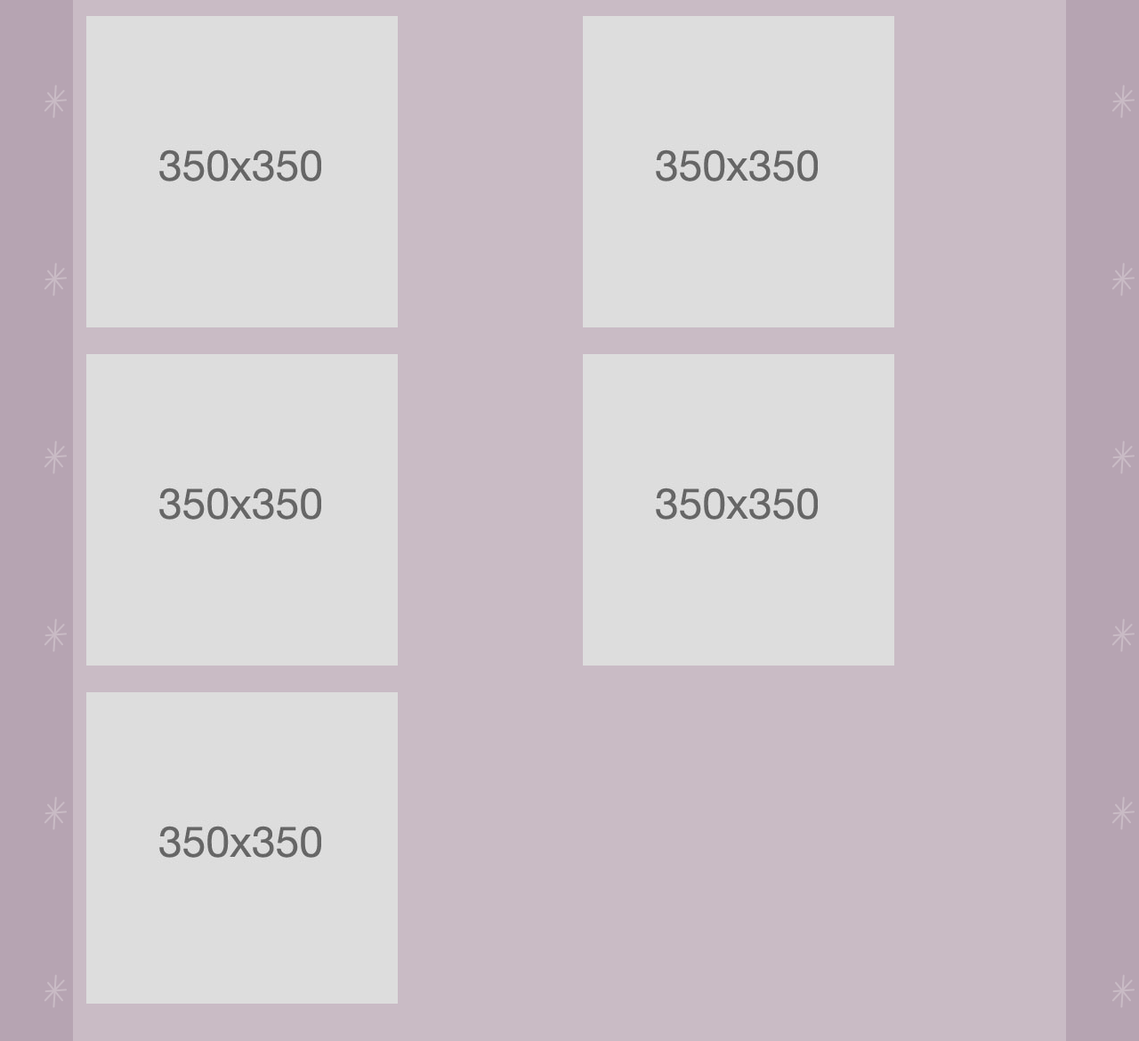
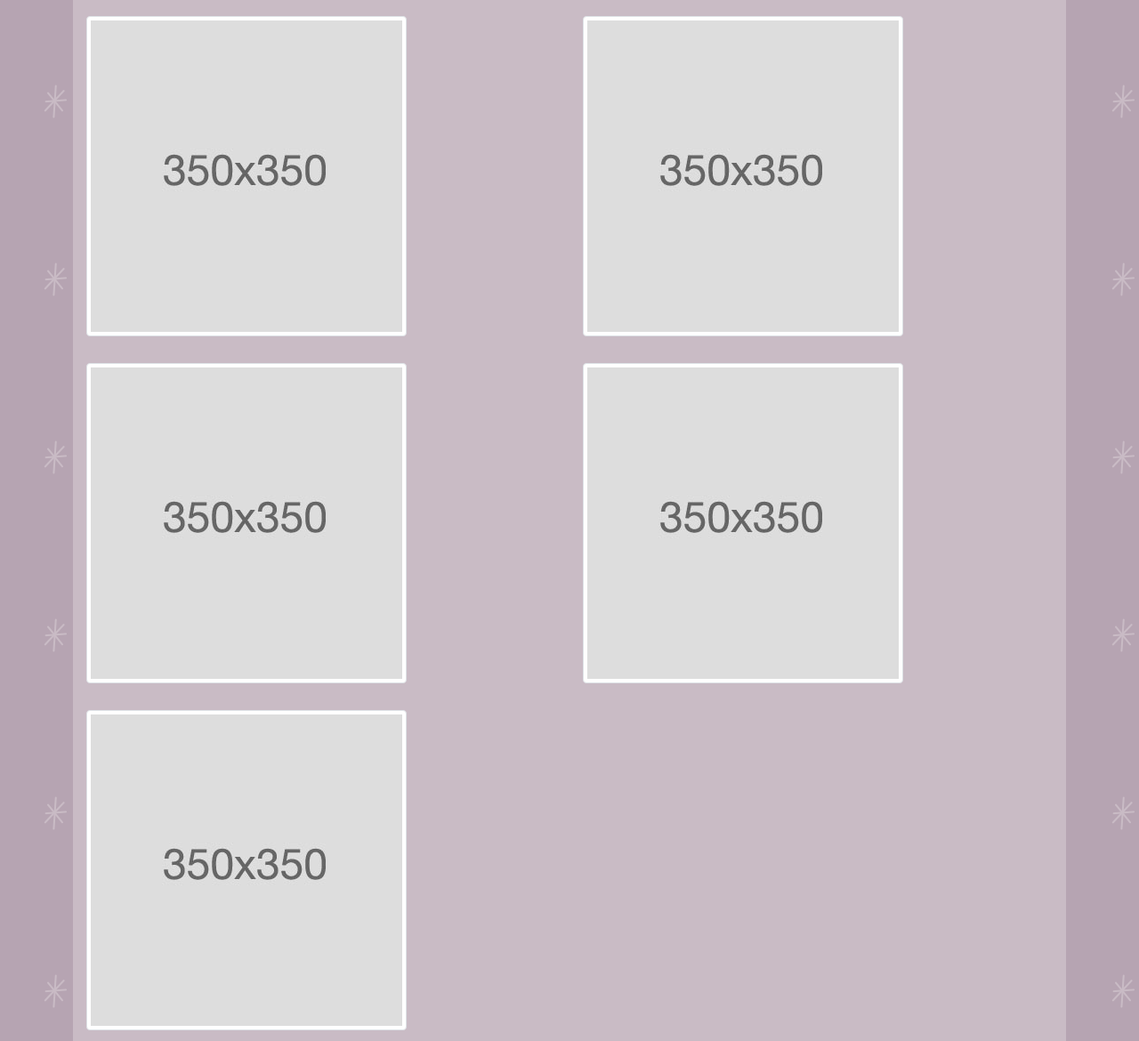
Before and after one commit to sorengrey/Portfolio, a plain HTML site: page assets/portfolio.html in a window 1280 px wide. Shown: the part 129-1299 px from the top of the page at 89% size. Drawn offline with nearby package versions, Linux system fonts and the light colour scheme.

Commit message:
Added border around placeholder imgs

```diff
--- a/assets/portfolio.html
+++ b/assets/portfolio.html
@@ -56,27 +56,27 @@
 
       <!-- First column -->
       <section class="col-sm-6">
-        <img src="Images/placeholder-350x350.jpg" alt="a placeholder image">
+        <img src="Images/placeholder-350x350.jpg" class="img-thumbnail" alt="a placeholder image">
       </section>
 
       <!-- Second column -->
       <section class="col-sm-6">
-        <img src="Images/placeholder-350x350.jpg" alt="a placeholder image">
+        <img src="Images/placeholder-350x350.jpg" class="img-thumbnail" alt="a placeholder image">
       </section>
 
       <!-- 3rd Image -->
       <section class="col-sm-6">
-        <img src="Images/placeholder-350x350.jpg" alt="a placeholder image">
+        <img src="Images/placeholder-350x350.jpg" class="img-thumbnail" alt="a placeholder image">
       </section>
 
       <!-- 4th Image -->
       <section class="col-sm-6">
-        <img src="Images/placeholder-350x350.jpg" alt="a placeholder image">
+        <img src="Images/placeholder-350x350.jpg" class="img-thumbnail" alt="a placeholder image">
       </section>
 
       <!-- 5th Image -->
       <section class="col-sm-6">
-        <img src="Images/placeholder-350x350.jpg" alt="a placeholder image">
+        <img src="Images/placeholder-350x350.jpg" class="img-thumbnail" alt="a placeholder image">
       </section>
       </section>
     </section>
```
